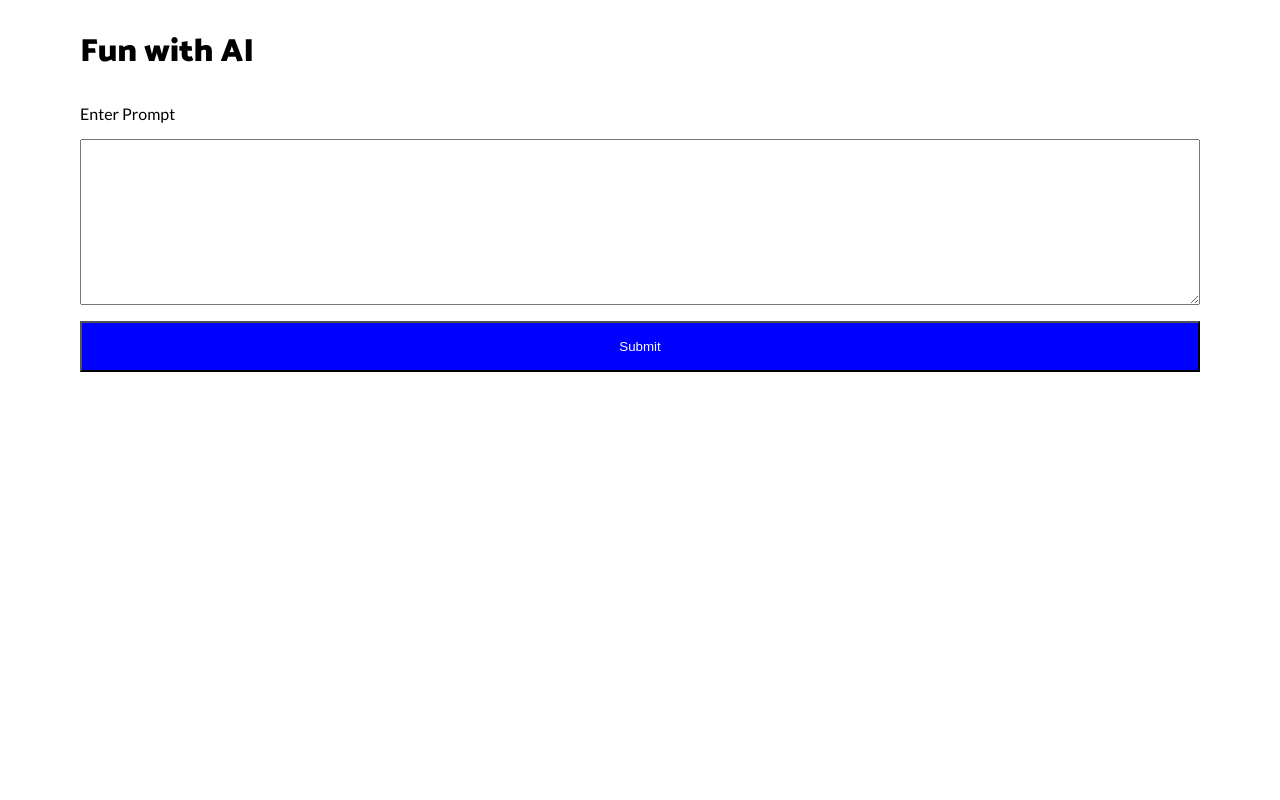
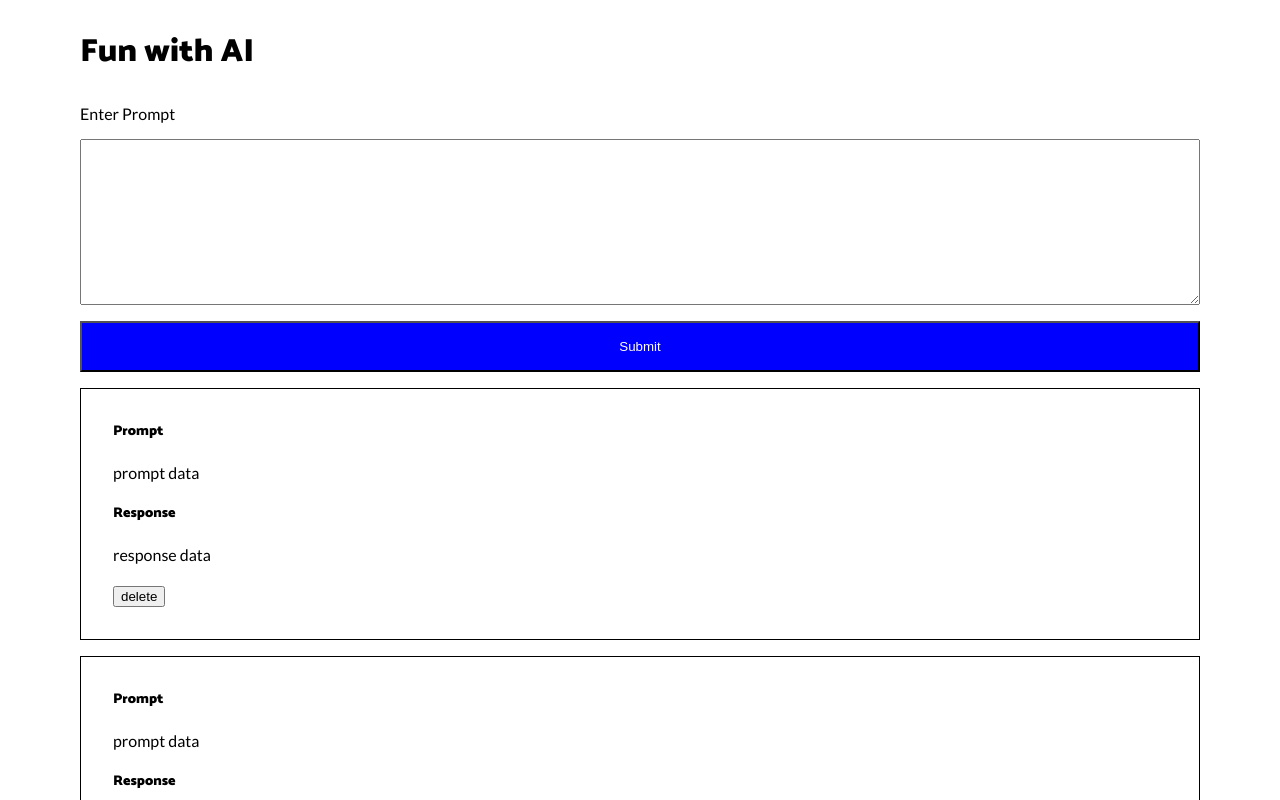
Before and after one commit to nicholas-hucal/shopify-challenge, a React (Create React App) app: page / in a window 1280 px wide. Shown: the top 800 px of the page. Built offline with nearby package versions, Linux system fonts and the light colour scheme.

Commit message:
created response and responseList components. Added basic styling

```diff
--- a/src/App.js
+++ b/src/App.js
@@ -1,12 +1,14 @@
 import './App.scss';
 import Form from './components/Form';
 import Header from './components/Header';
+import ResponseList from './components/ResponseList';
 
 function App() {
   return (
     <main className='app'>
       <Header />
       <Form />
+      <ResponseList />
     </main>
   );
 }
--- a/src/components/Form/Form.js
+++ b/src/components/Form/Form.js
@@ -8,13 +8,15 @@ const Form = () => {
     }
 
     return (
-        <form className='form'>
+        <section className='form'>
+            <form className='form__details'>
                 <label className='form__label'>
                     Enter Prompt
                     <textarea className='form__input'></textarea>
                 </label>
                 <button className='form__submit' type='submit' onClick={handleSubmit}>Submit</button>
             </form>
+        </section>
     )
 }
 
--- a/src/components/Form/Form.scss
+++ b/src/components/Form/Form.scss
@@ -2,8 +2,11 @@
 @use '../../styles/partials/colors';
 
 .form {
-    margin-top: 2rem;
-    @include mixins.flex(column, false, false, 1rem);
+
+    &__details {
+        margin-top: 2rem;
+        @include mixins.flex(column, false, false, 1rem);
+    }
 
     &__label {
         @include mixins.flex(column, false, false, 1rem);
--- /dev/null
+++ b/src/components/Response/Response.js
@@ -0,0 +1,20 @@
+import React from 'react';
+import './Response.scss';
+
+const Response = ({response, index, handleDelete}) => {
+  return (
+    <article className='response'>
+      <div className='response__area'>
+        <h3 className='response__heading'>Prompt</h3>
+        <p className='response__data'>prompt data</p>
+      </div>
+      <div className='response__area'>
+        <h3 className='response__heading'>Response</h3>
+        <p className='response__data'>response data</p>
+      </div>
+      <button className='response__delete' onClick={() => handleDelete(index)}>delete</button>
+    </article>
+  )
+}
+
+export default Response
--- /dev/null
+++ b/src/components/Response/Response.scss
@@ -0,0 +1,7 @@
+@use '../../styles/partials/mixins';
+@use '../../styles/partials/colors';
+
+.response {
+    border: 1px solid colors.$primary-black;
+    padding: 2rem;
+}
--- /dev/null
+++ b/src/components/Response/index.js
@@ -0,0 +1 @@
+export { default } from './Response.js';
--- /dev/null
+++ b/src/components/ResponseList/ResponseList.js
@@ -0,0 +1,21 @@
+import React from 'react';
+import Response from '../Response';
+import './ResponseList.scss';
+import { v4 as uuidv4 } from 'uuid';
+
+const ResponseList = () => {
+
+    const responses = [1, 2, 3, 4, 5];
+
+    const handleDelete = (index) => {
+        console.log(index);
+    }
+
+    return (
+        <section className='response-list'>
+            {responses.map((response, index) => <Response key={uuidv4()} response={response} index={index} handleDelete={handleDelete}/>)}
+        </section>
+    )
+}
+
+export default ResponseList
--- /dev/null
+++ b/src/components/ResponseList/ResponseList.scss
@@ -0,0 +1,7 @@
+@use '../../styles/partials/mixins';
+@use '../../styles/partials/colors';
+
+.response-list {
+    margin: 1rem 0;
+    @include mixins.flex(column, false, false, 1rem);
+}
--- /dev/null
+++ b/src/components/ResponseList/index.js
@@ -0,0 +1 @@
+export { default } from './ResponseList.js';
```
Lines whose indentation alone changed are shown as unchanged.
